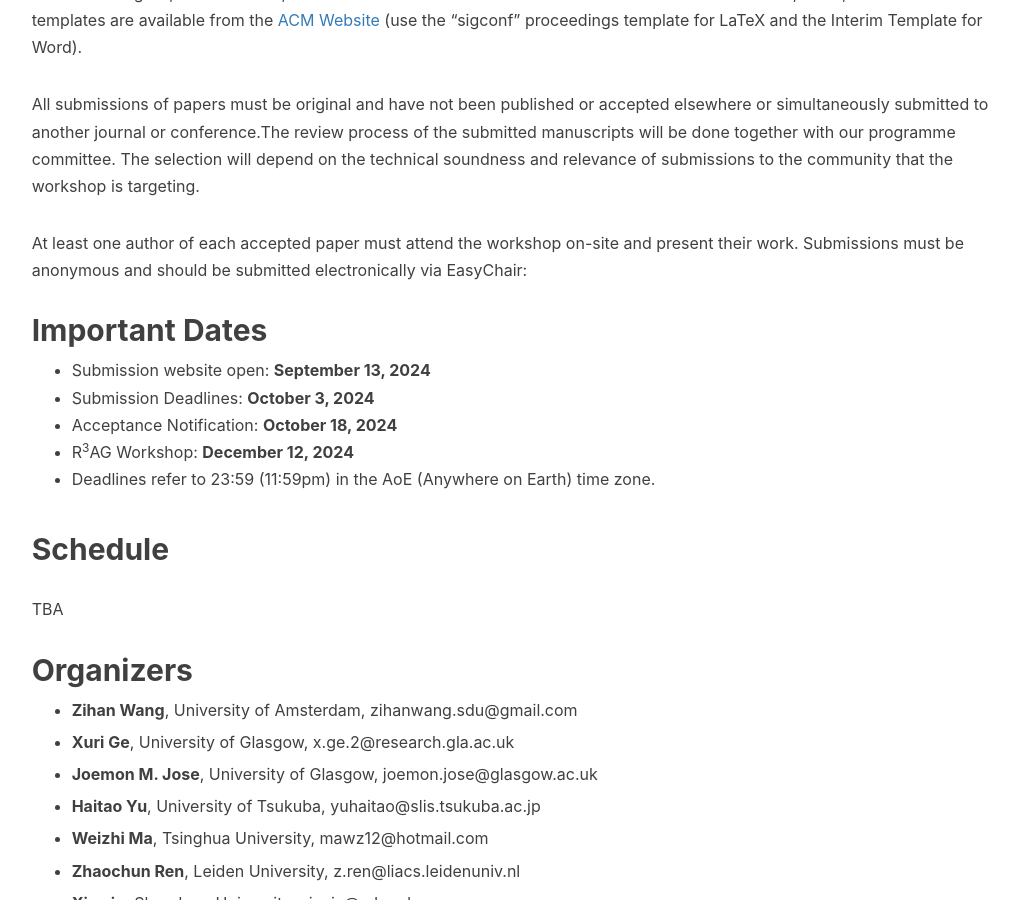
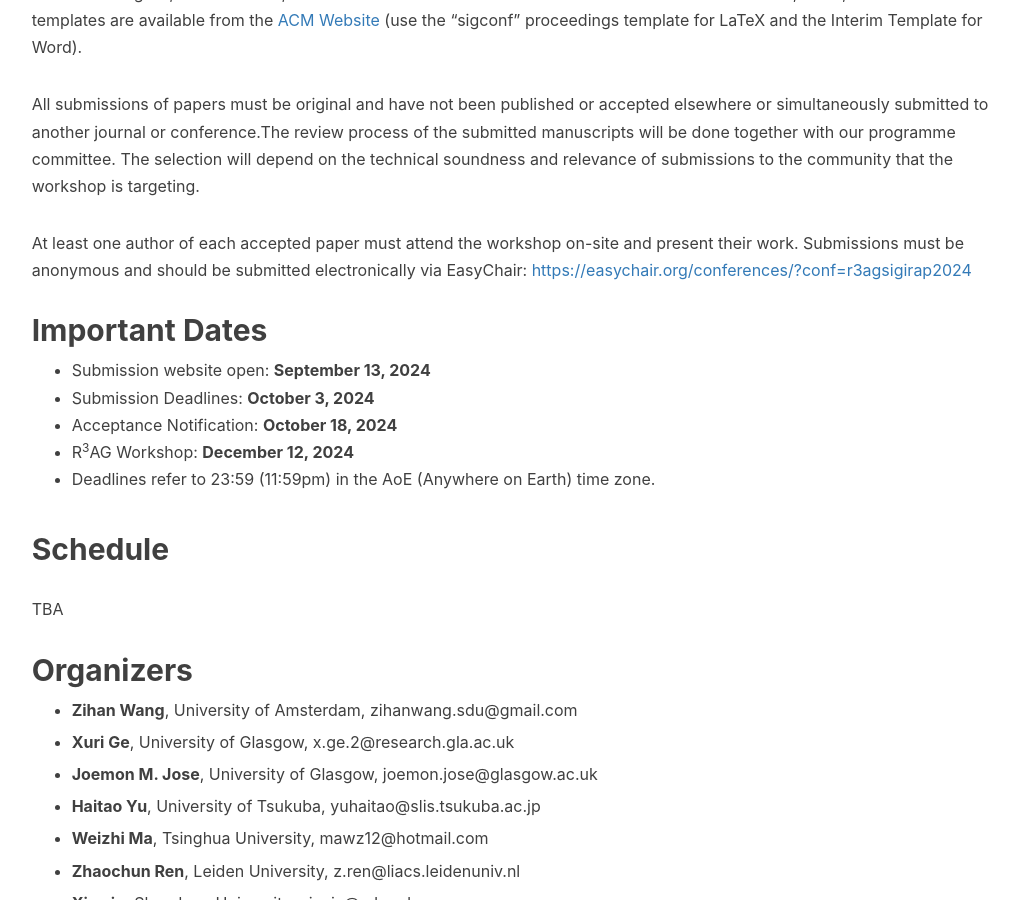
Before and after one commit to R3AG-SIGIR-AP/R3AG-SIGIR-AP.github.io, a Jekyll site: the page built from index.md, in a window 1280 px wide and 900 px high, scrolled down 1375 px. Shown: the whole window, without its empty margins (90-1109 px from the left). Built offline with Jekyll 4.4.1, drawn with Linux system fonts in a browser that asks for light colours; nearby versions of some CDN libraries; our own code applies the rules of GitHub Pages for plain Markdown files; part of the change alters nothing that is shown.

Commit message:
Update the submission link

```diff
--- a/index.md
+++ b/index.md
@@ -22,7 +22,7 @@ Submissions of papers must be at least 2 pages and at most 9 pages (including fi
 
 All submissions of papers must be original and have not been published or accepted elsewhere or simultaneously submitted to another journal or conference.The review process of the submitted manuscripts will be done together with our programme committee. The selection will depend on the technical soundness and relevance of submissions to the community that the workshop is targeting.
 
-At least one author of each accepted paper must attend the workshop on-site and present their work. Submissions must be anonymous and should be submitted electronically via EasyChair:
+At least one author of each accepted paper must attend the workshop on-site and present their work. Submissions must be anonymous and should be submitted electronically via EasyChair: <https://easychair.org/conferences/?conf=r3agsigirap2024>
 
 
 ## <a name='Important Dates' style="color: inherit; text-decoration: none; text-align: center;"> Important Dates </a>
```
